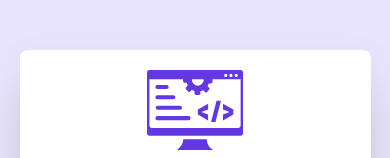
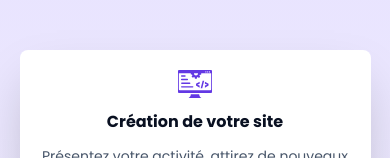
Before and after one commit to emilienmarotta/newcrea, a React (Vite) app: page / in a window 390 px wide. Shown: the part 686-844 px from the top of the page. Built offline with nearby package versions, Linux system fonts and the light colour scheme.

Commit message:
Edit offer pictures size

```diff
--- a/src/Body/Offer.jsx
+++ b/src/Body/Offer.jsx
@@ -7,7 +7,7 @@ export default function Offer({
 }) {
   return (
     <div className="flex h-auto w-[100%] flex-col items-center justify-between gap-3 rounded-lg bg-white px-3 py-5 text-center shadow-2xl xs:w-[250px] sm:w-[300px] sm:px-8">
-      <img className="mb-3 h-20" src={imageSrc} alt={altText} />
+      <img className="h-7 xs:mb-3 xs:h-10" src={imageSrc} alt={altText} />
       <h3>{title}</h3>
       <p className="text-smTextWhtColor flex-grow">{description}</p>
       <p className="font-semibold">À partir de {price}€ HT</p>
```
